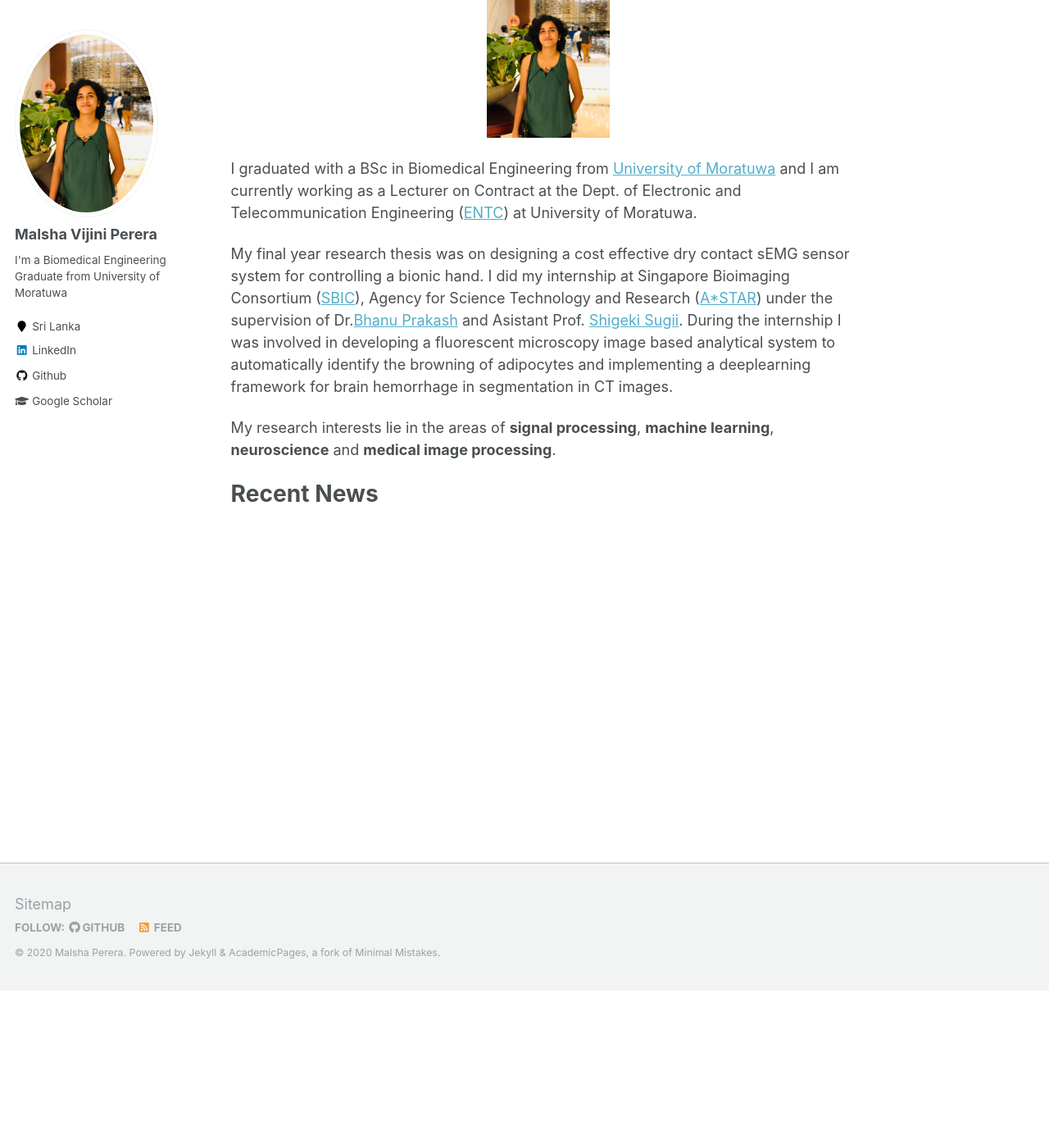
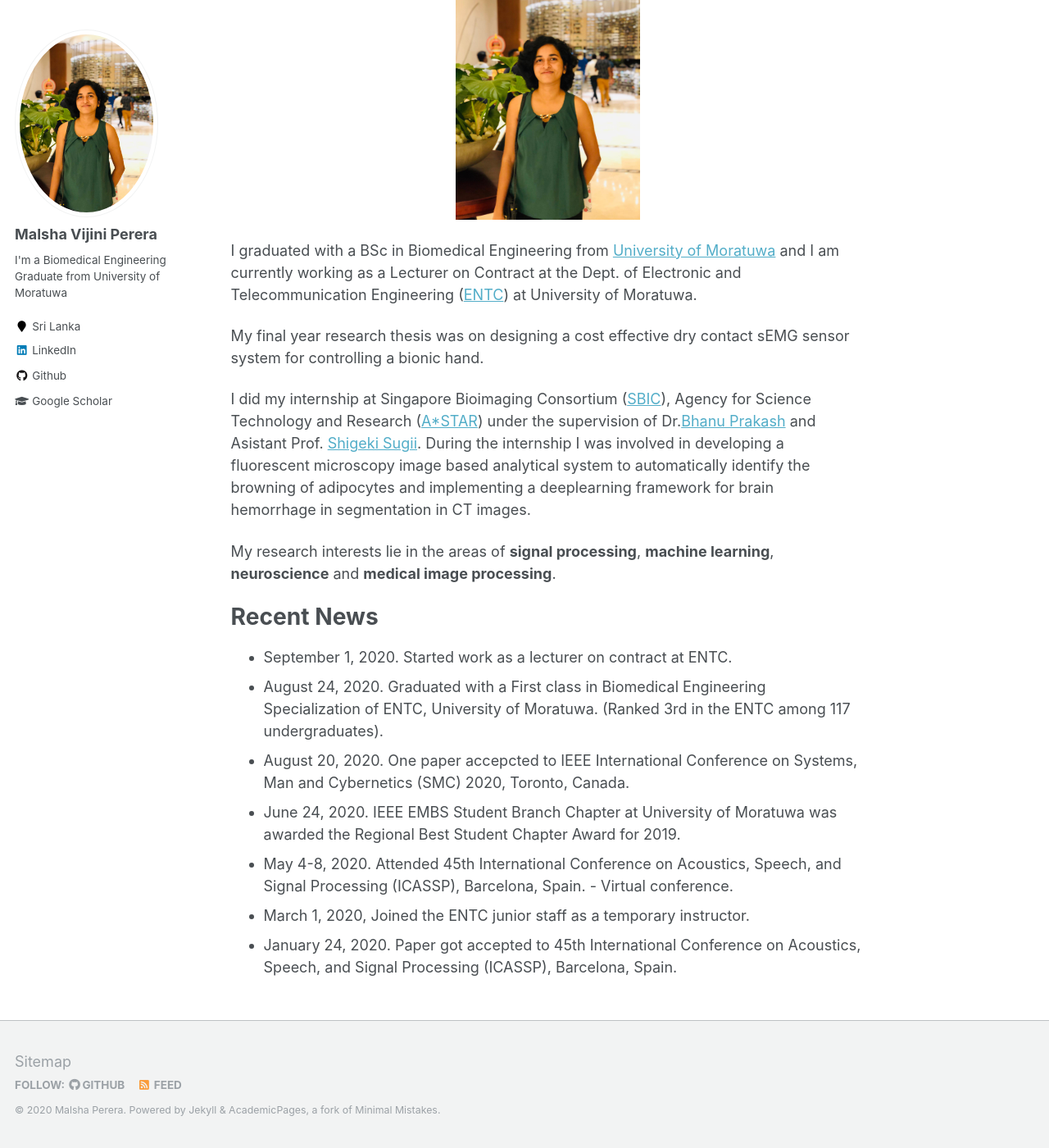
Before and after one commit to malshaV/malshaV.github.io, a Jekyll site: the page built from _pages/about.md, in a window 1280 px wide and 1400 px high, scrolled down 192 px. Shown: the whole window at 82% size. Built offline with Jekyll 4.4.1, drawn with Linux system fonts in a browser that asks for light colours.

Commit message:
update bio

```diff
--- a/_pages/about.md
+++ b/_pages/about.md
@@ -8,12 +8,13 @@ redirect_from:
   - /about.html
 ---
 <p align="center">
-  <img src="/images/malsha_profile.jpg" alt="Photo" style="width: 150px;height:200px"/>
+  <img src="/images/malsha_profile.jpg" alt="Photo" style="width: 225px;height:300px"/>
 </p>
 
 I graduated with a BSc in Biomedical Engineering from [University of Moratuwa](https://uom.lk/) and I am currently working as a Lecturer on Contract at the Dept. of Electronic and Telecommunication Engineering ([ENTC](http://ent.mrt.ac.lk/web3/)) at University of Moratuwa.
 
 My final year research thesis was on designing a cost effective dry contact sEMG sensor system for controlling a bionic hand.
+
 I did my internship at Singapore Bioimaging Consortium ([SBIC](https://www.a-star.edu.sg/sbic)), Agency for Science Technology and Research ([A*STAR](https://www.a-star.edu.sg/)) under the supervision of Dr.[Bhanu Prakash](https://scholar.google.com/citations?user=ZQ3VF_gAAAAJ&hl=en) and Asistant Prof. [Shigeki Sugii](https://www.duke-nus.edu.sg/directory/detail/sugii-shigeki).
 During the internship I was involved in developing a fluorescent microscopy image based analytical system to automatically identify the
 browning of adipocytes and  implementing a deeplearning framework for brain hemorrhage in segmentation in CT images.
@@ -22,3 +23,10 @@ My research interests lie in the areas of <b>signal processing</b>, <b>machine l
 
 
 # Recent News
+* September 1, 2020. Started work as a lecturer on contract at ENTC.
+* August 24, 2020. Graduated with a First class in Biomedical Engineering Specialization of ENTC, University of Moratuwa. (Ranked 3rd in the ENTC among 117 undergraduates).
+* August 20, 2020. One paper accepcted to IEEE International Conference on Systems, Man and Cybernetics (SMC) 2020, Toronto, Canada.
+* June 24, 2020. IEEE EMBS Student Branch Chapter at University of Moratuwa was awarded the Regional Best Student Chapter Award for 2019.
+* May 4-8, 2020. Attended 45th International Conference on Acoustics, Speech, and Signal Processing (ICASSP), Barcelona, Spain. - Virtual conference.
+* March 1, 2020, Joined the ENTC junior staff as a temporary instructor.
+* January 24, 2020. Paper got accepted to 45th International Conference on Acoustics, Speech, and Signal Processing (ICASSP), Barcelona, Spain.
```
